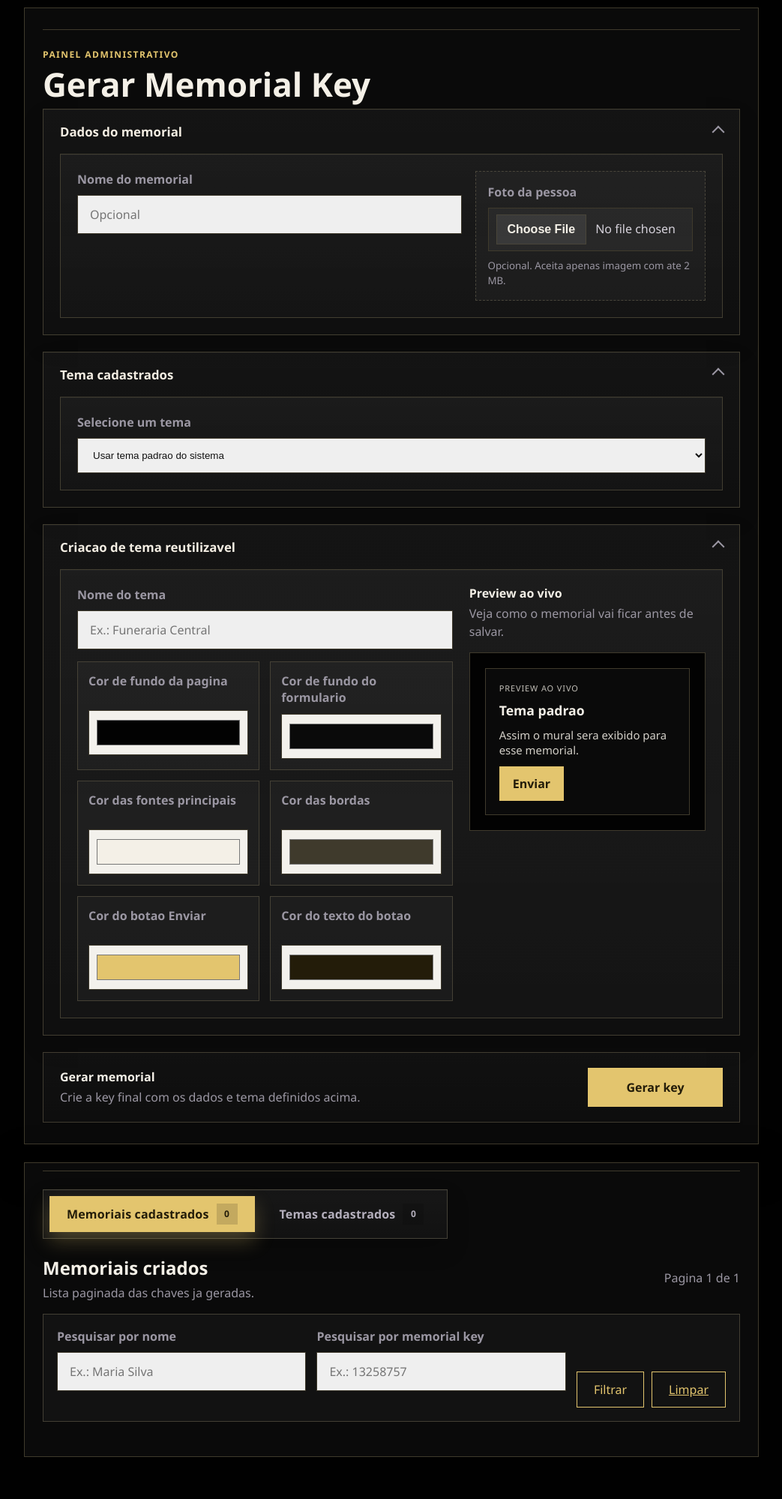
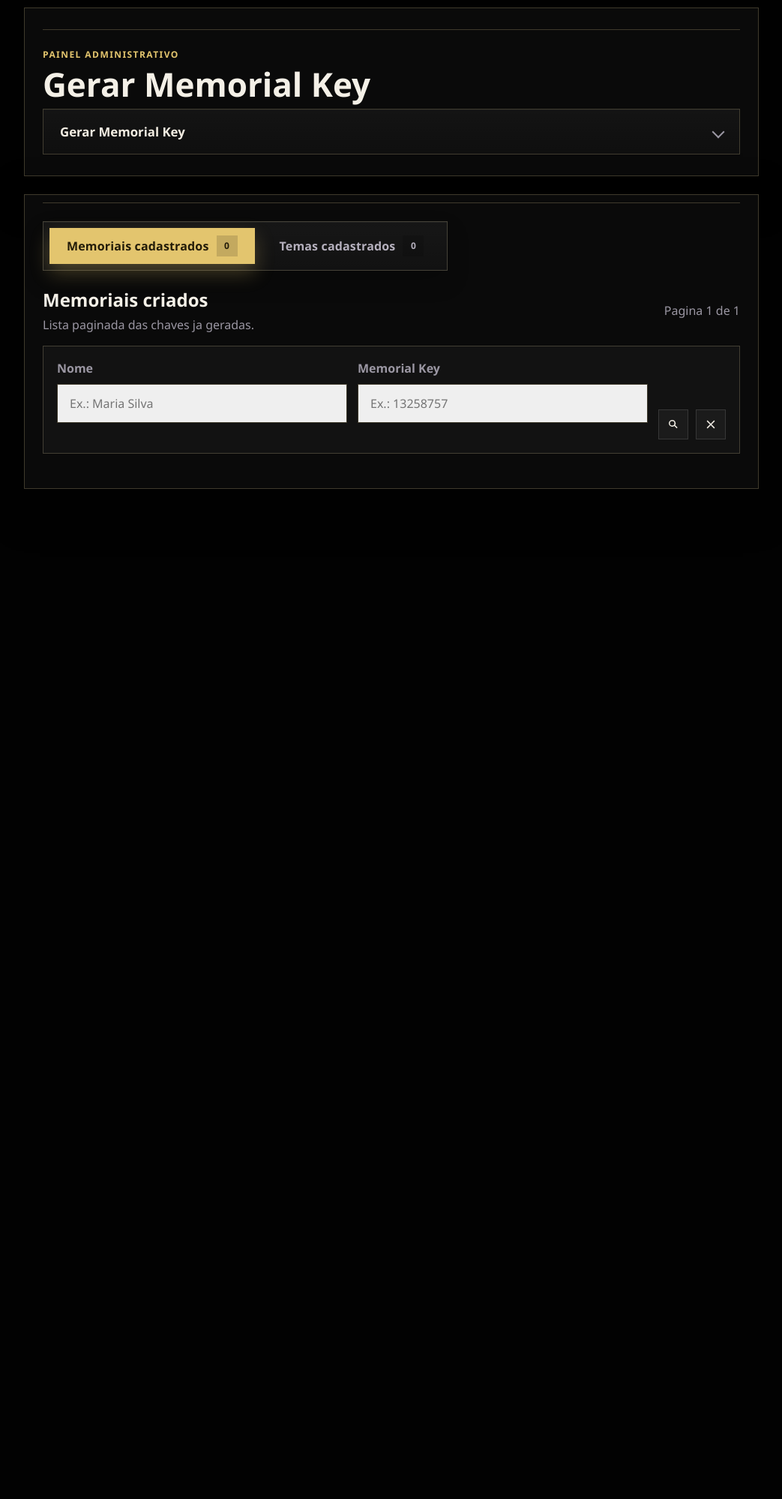
Before and after one commit to michelssalves/wix-feed-php, a PHP site: page /gerar-memorial.php in a window 1280 px wide. Shown: the whole page at 75% size, without its empty margins (118-1161 px from the left). After the commit the page ends 652 px from the top, so only its background shows below. Run offline with PHP 8.4, Linux system fonts and the light colour scheme; data that the repository does not hold is empty.

Commit message:
Replace memorial filter text buttons with icon actions

```diff
--- a/assets/css/styles.css
+++ b/assets/css/styles.css
@@ -467,6 +467,10 @@ body.is-embedded::-webkit-scrollbar-track {
   box-shadow: inset 0 1px 0 rgba(255, 255, 255, 0.03);
 }
 
+.admin-accordion--composer {
+  margin-top: 10px;
+}
+
 .admin-accordion[open] {
   box-shadow: inset 0 1px 0 rgba(255, 255, 255, 0.03), 0 14px 30px rgba(0, 0, 0, 0.12);
 }
@@ -790,6 +794,22 @@ textarea:focus {
   align-items: center;
   gap: 10px;
   flex-wrap: wrap;
+}
+
+.memorial-filter-icon-button {
+  width: 44px;
+  min-width: 44px;
+  min-height: 44px;
+  padding: 0;
+  justify-content: center;
+  border-color: var(--theme-submit-bg);
+  color: var(--theme-submit-bg);
+}
+
+.memorial-filter-icon-button svg {
+  width: 18px;
+  height: 18px;
+  fill: currentColor;
 }
 
 .field input[type="color"] {
--- a/gerar-memorial.php
+++ b/gerar-memorial.php
@@ -216,15 +216,20 @@ try {
                 </div>
             <?php endif; ?>
 
-            <form method="post" enctype="multipart/form-data" class="memorial-admin-form">
-                <input type="hidden" name="action" value="create">
-                <details class="admin-accordion" open>
+            <details class="admin-accordion admin-accordion--composer">
                 <summary class="admin-accordion__summary">
-                        <span class="admin-accordion__title">Dados do memorial</span>
+                    <span class="admin-accordion__title">Gerar Memorial Key</span>
                     <span class="admin-accordion__icon" aria-hidden="true"></span>
                 </summary>
                 <div class="admin-accordion__content">
+                    <form method="post" enctype="multipart/form-data" class="memorial-admin-form">
+                        <input type="hidden" name="action" value="create">
                         <div class="admin-section">
+                            <div class="admin-section__header">
+                                <div>
+                                    <h2 class="admin-section__title">Dados do memorial</h2>
+                                </div>
+                            </div>
                             <div class="admin-grid admin-grid--memorial">
                                 <label class="field">
                                     <span>Nome do memorial</span>
@@ -237,16 +242,13 @@ try {
                                 </label>
                             </div>
                         </div>
+
+                        <div class="admin-section">
+                            <div class="admin-section__header">
+                                <div>
+                                    <h2 class="admin-section__title">Tema cadastrados</h2>
                                 </div>
-                </details>
-
-                <details class="admin-accordion" open>
-                    <summary class="admin-accordion__summary">
-                        <span class="admin-accordion__title">Tema cadastrados</span>
-                        <span class="admin-accordion__icon" aria-hidden="true"></span>
-                    </summary>
-                    <div class="admin-accordion__content">
-                        <div class="admin-section">
+                            </div>
                             <label class="field">
                                 <span>Selecione um tema</span>
                                 <select name="theme_id">
@@ -257,16 +259,14 @@ try {
                                 </select>
                             </label>
                         </div>
+
+                        <div class="admin-section admin-section--theme-builder">
+                            <div class="admin-section__header">
+                                <div>
+                                    <h2 class="admin-section__title">Criacao de tema reutilizavel</h2>
                                 </div>
-                </details>
+                            </div>
 
-                <details class="admin-accordion admin-accordion--theme-builder" open>
-                    <summary class="admin-accordion__summary">
-                        <span class="admin-accordion__title">Criacao de tema reutilizavel</span>
-                        <span class="admin-accordion__icon" aria-hidden="true"></span>
-                    </summary>
-                    <div class="admin-accordion__content">
-                        <div class="admin-section admin-section--theme-builder">
                             <div class="admin-theme-layout">
                                 <div class="admin-theme-builder">
                                     <div class="field">
@@ -319,8 +319,6 @@ try {
                                 </div>
                             </div>
                         </div>
-                    </div>
-                </details>
 
                         <div class="admin-submit-bar">
                             <div class="admin-submit-bar__copy">
@@ -332,6 +330,8 @@ try {
                             </div>
                         </div>
                     </form>
+                </div>
+            </details>
         </section>
 
         <section class="feed-section" id="memorial-panel">
@@ -480,16 +480,24 @@ try {
                     <form method="get" class="memorial-filter-form">
                         <input type="hidden" name="tab" value="memoriais">
                         <label class="field">
-                            <span>Pesquisar por nome</span>
+                            <span>Nome</span>
                             <input type="text" name="search_nome" value="<?= e($searchName) ?>" placeholder="Ex.: Maria Silva">
                         </label>
                         <label class="field">
-                            <span>Pesquisar por memorial key</span>
+                            <span>Memorial Key</span>
                             <input type="text" name="search_memorial_key" value="<?= e($searchMemorialKey) ?>" placeholder="Ex.: 13258757">
                         </label>
                         <div class="memorial-filter-form__actions">
-                            <button class="secondary-button" type="submit">Filtrar</button>
-                            <a class="ghost-button" href="?tab=memoriais#memorial-panel">Limpar</a>
+                            <button class="copy-button copy-icon-button memorial-filter-icon-button" type="submit" aria-label="Filtrar memoriais" title="Filtrar memoriais">
+                                <svg viewBox="0 0 24 24" aria-hidden="true" focusable="false">
+                                    <path d="M10 4a6 6 0 1 0 3.874 10.582l4.272 4.272 1.414-1.414-4.272-4.272A6 6 0 0 0 10 4Zm0 2a4 4 0 1 1 0 8 4 4 0 0 1 0-8Z" />
+                                </svg>
+                            </button>
+                            <a class="copy-button copy-icon-button memorial-filter-icon-button" href="?tab=memoriais#memorial-panel" aria-label="Limpar filtros" title="Limpar filtros">
+                                <svg viewBox="0 0 24 24" aria-hidden="true" focusable="false">
+                                    <path d="M6.225 4.811 4.811 6.225 10.586 12l-5.775 5.775 1.414 1.414L12 13.414l5.775 5.775 1.414-1.414L13.414 12l5.775-5.775-1.414-1.414L12 10.586 6.225 4.811Z" />
+                                </svg>
+                            </a>
                         </div>
                     </form>
                 </div>
```
Also changed, not shown: public/assets/css/styles.css. Lines whose indentation alone changed are shown as unchanged.
